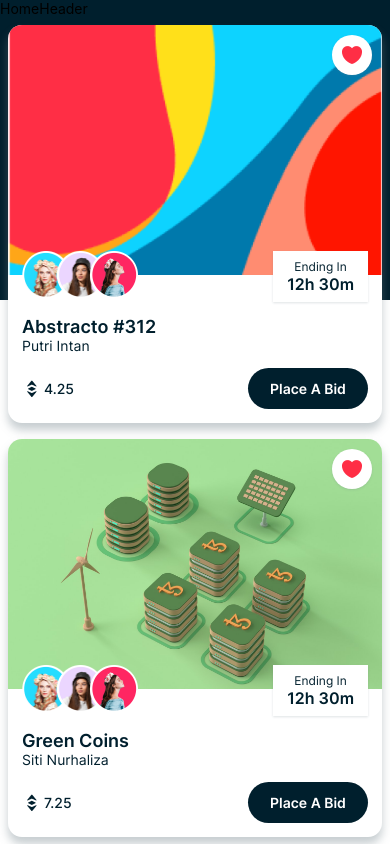
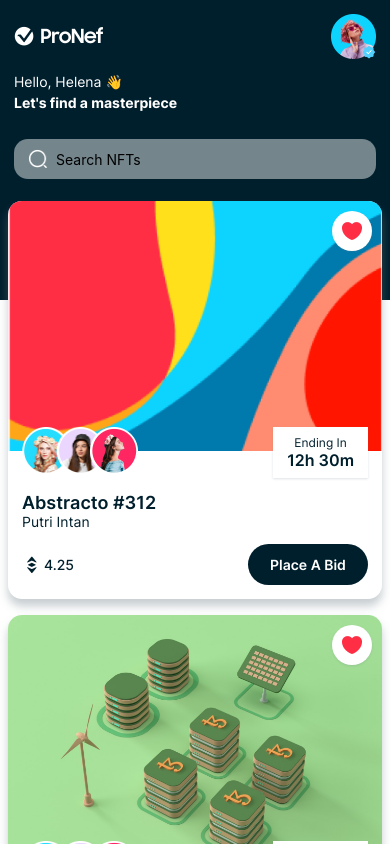
Before and after one commit to musabbir-m/nft-native-app, a React Native app: screen /Home in a window 390 px wide. Shown: the top 844 px of the page. Built offline with nearby package versions, Linux system fonts and the light colour scheme.

Commit message:
completed HomeHeader component

```diff
--- a/components/HomeHeader.js
+++ b/components/HomeHeader.js
@@ -1,10 +1,76 @@
-import { View, Text } from 'react-native'
-import React from 'react'
+import { View, Text, Image, TextInput} from 'react-native'
+import { COLORS, FONTS, SIZES, assets } from '../constants'
 
-const HomeHeader = () => {
+const HomeHeader = ({onSearch}) => {
   return (
-    <View>
-      <Text>HomeHeader</Text>
+    <View style={{
+      backgroundColor: COLORS.primary,
+      padding: SIZES.font
+    }}>
+      <View
+      style={{
+        flexDirection:'row',
+        justifyContent: 'space-between',
+        alignItems:'center'
+      }}
+      >
+       <Image
+       source={assets.logo}
+       resizeMode='contain'
+       style={{width:90, height:25}}
+       />
+       <View style={{width:45, height:45}}>
+        <Image
+        source={assets.person01}
+        resizeMode='contain'
+        style={{width:"100%", height:"100%"}}
+        />
+        <Image
+        source={assets.badge}
+        resizeMode='contain'
+        style={{position:'absolute', width:15, height:15, bottom:0, right:0}}
+        />
+       </View>
+      </View>
+
+      <View style={{marginVertical: SIZES.font}}>
+        <Text style={{
+          fontFamily: FONTS.regular, fonSize: SIZES.small, color:COLORS.white
+        }}>
+            Hello, Helena 👋
+        </Text>
+        <Text style={{
+          fontFamily: FONTS.bold, fonSize: SIZES.large, color:COLORS.white, marginTop: SIZES.base/2
+        }}>
+            Let's find a masterpiece
+        </Text>
+      </View>
+
+      <View style={{marginTop:SIZES.font}}>
+         <View
+         style={{
+            width:'100%',
+            borderRadius: SIZES.font,
+            backgroundColor: COLORS.gray,
+            flexDirection: "row",
+            alignItems:'center',
+            paddingHorizontal: SIZES.font,
+            paddingVertical: SIZES.small-2
+          }}
+         >
+          <Image
+          source={assets.search}
+          resizeMode='contain'
+          style={{width:20, height: 20, marginRight: SIZES.base}}
+          />
+          <TextInput
+          placeholder='Search NFTs'
+          style={{flex:1}}
+          onChangeText={onSearch}
+        />
+         </View>
+      </View>
+
     </View>
   )
 }
```
